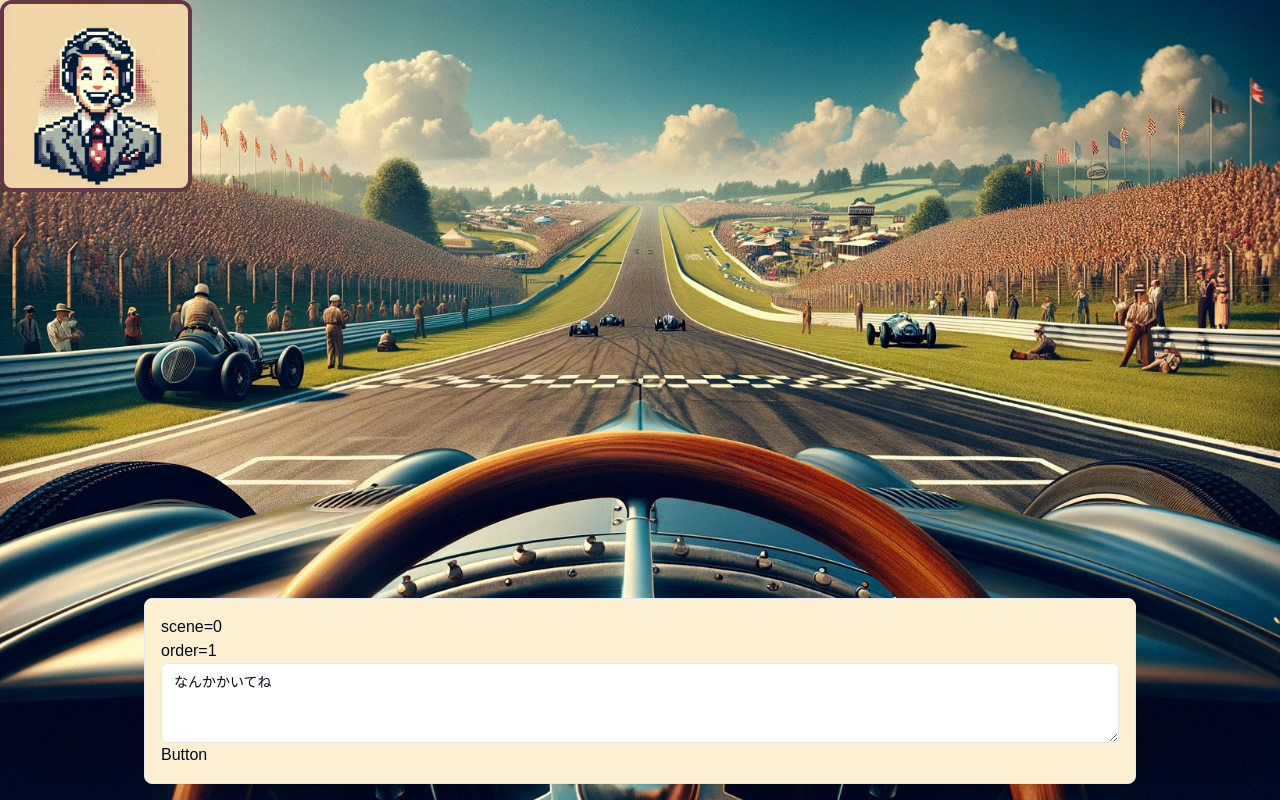
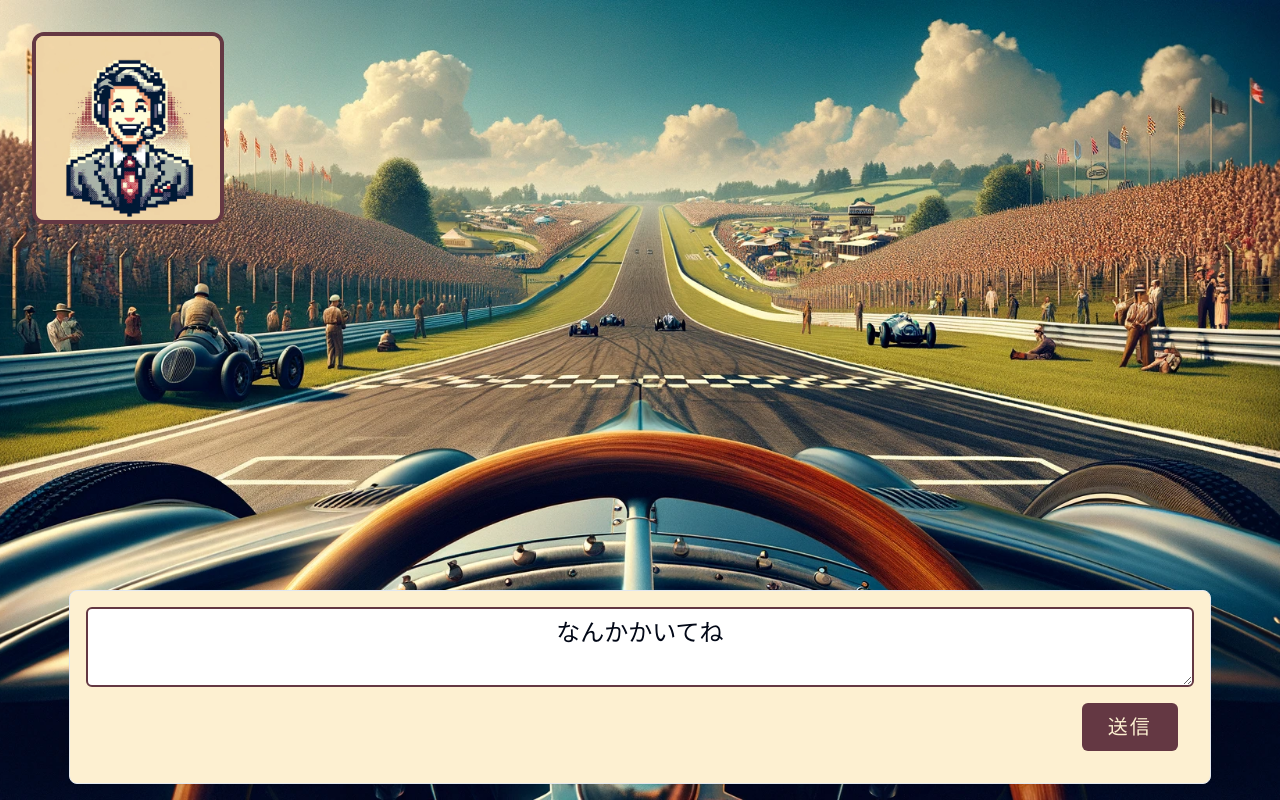
Before and after one commit to nose221834/ChatGP, a Next.js app in the folder view/: page /race in a window 1280 px wide. Built offline with nearby package versions, Linux system fonts and the light colour scheme; a web font is replaced by a local one.

Commit message:
interactiveのui作成

```diff
--- a/view/src/app/race/Interactive.tsx
+++ b/view/src/app/race/Interactive.tsx
@@ -3,9 +3,10 @@
 import Image from "next/image";
 import { useForm, SubmitHandler } from "react-hook-form";
 import { Textarea } from "@/components/ui/textarea";
+import { Button } from "@/components/ui/button";
 import { Card } from "@/components/ui/card";
 import { SubmitProps, InteProps, ResponceProps, ProgProps } from "./type";
-
+import { messages } from "./text";
 
 export function Interactive({ path, order, scene, submit }: InteProps) {
   const {
@@ -19,7 +20,7 @@ export function Interactive({ path, order, scene, submit }: InteProps) {
   });
 
   return (
-    <div className="flex flex-col items-center justify-end w-screen h-screen overflow-hidden bg-basecolor">
+    <div className="flex flex-col items-center justify-between w-screen h-screen overflow-hidden bg-basecolor">
       <Image
         src={`/race${scene}.webp`}
         alt="scene"
@@ -27,15 +28,33 @@ export function Interactive({ path, order, scene, submit }: InteProps) {
         height={1024}
         className="h-full w-full object-center object-cover z-0 absolute"
       />
-      <div className=" z-10 p-4 w-4/5">
-        <Card className=" z-10 bg-basecolor p-4">
+      <div className="flex flex-col justify-around items-center z-10 p-4 w-3/5 h-1/2">
+        <div className="flex flex-col justify-around items-center  h-full w-full p-4">
+          <div className="  font-extrabold text-4xl tracking-wider text-center w-11/12  p-8">
+            <p className="text-blue-50">{messages[scene]}</p>
+          </div>
+        </div>
+      </div>
+      <div className="flex flex-col justify-around items-center z-10 p-4 w-11/12">
+        <Card className="flex flex-col justify-around bg-basecolor h-full w-full p-4">
           <form onSubmit={handleSubmit(submit)}>
-            <div>scene={scene}</div>
-            <div>order={order}</div>
             <Textarea
+              className="text-center text-2xl border-2 border-accentcolor"
+              rows={1}
               {...register("text", { required: true, maxLength: 20 })}
             ></Textarea>
-            <button>Button</button>
+            {errors.text && (
+              <div className="p-4">
+                <div className=" bg-basecolor border-secondarycolor border-4 text-2xl text-center text-accentcolor font-bold p-2 rounded-xl">
+                  20文字以内で入力してください
+                </div>
+              </div>
+            )}
+            <div className="flex p-4 justify-end">
+              <Button className=" bg-accentcolor hover:bg-secondarycolor text-basecolor w-24 h-12 text-xl text-center tracking-widest">
+                送信
+              </Button>
+            </div>
           </form>
         </Card>
       </div>
--- a/view/src/app/race/layout.tsx
+++ b/view/src/app/race/layout.tsx
@@ -7,14 +7,16 @@ export default function RaceLayout({
 }>) {
   return (
     <div>
+      <div className="absolute top-0 left-0 z-50 p-8">
         <Image
-        className="absolute top-0 left-0 border-4 border-accentcolor rounded-xl z-50"
+          className="border-4 border-accentcolor rounded-xl "
           src="/announcer.webp"
           alt="announcer"
           width={192}
           height={192}
           priority
         />
+      </div>
       {children}
     </div>
   );
--- /dev/null
+++ b/view/src/app/race/text.ts
@@ -0,0 +1,5 @@
+export const messages = {
+  1: "こんにちは！これからスタートダッシュです！あなたはどうスタートしますか？",
+  2: "レース中盤です！カーブに差し掛かりました。あなたはどうしますか？",
+  3: "レース終盤です！最後の直線です！あなたはどうしますか？",
+};
```
Lines whose indentation alone changed are shown as unchanged.
